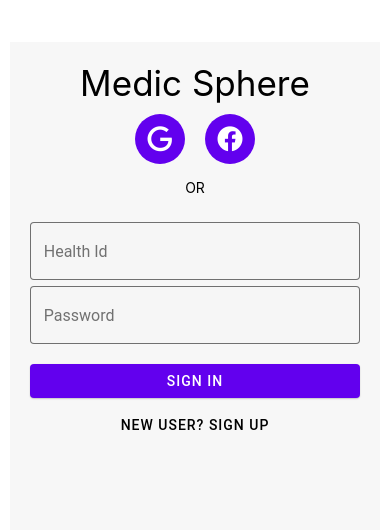
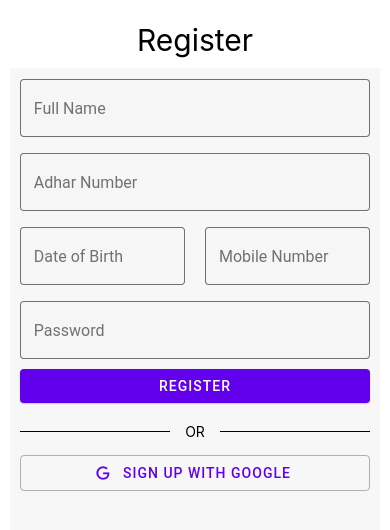
Before and after one commit to rai-roshan/Medic-Sphere-Mobile, a React Native app: screen /userSignupScreen in a window 390 px wide. Both pictures are taken after a click on the button "NEW USER? SIGN UP". Shown: the top 530 px of the page. Built offline with nearby package versions, Linux system fonts and the light colour scheme.

Commit message:
Signup Screen

```diff
--- a/App.js
+++ b/App.js
@@ -6,6 +6,7 @@ import { StatusBar } from 'react-native';
 
 import WelcomeScreen from './Screen/Welcome';
 import LoginScreen from './Screen/Login';
+import Signup from './Screen/SignUp';
 
 export default function App() {
 
@@ -32,6 +33,14 @@ export default function App() {
             headerShown: false
           }}
         />
+        <Stack.Screen
+          name="userSignupScreen"
+          component={Signup}
+          options={{
+            headerShown: false,
+            // title : 'Register'
+          }}
+        />
       </Stack.Navigator>
     </NavigationContainer>
   );
--- /dev/null
+++ b/Screen/SignUp.js
@@ -0,0 +1,95 @@
+import React , {useState} from 'react';
+import { View , StyleSheet, Text } from 'react-native';
+
+import { Surface , TextInput , Button } from 'react-native-paper';
+
+export default function Signup({ navigation }) {
+    const [fullName , setFullName] = useState('');
+    const [ANumber , setANumber] = useState('');
+    const [dob , setDob] = useState('');
+    const [MobileNumber , setMobileNumber] = useState('');
+    const [password , setPassword] = useState('');
+
+    const [loader , setLoader] = useState(false);
+
+    const handleRegister = () => {
+        setLoader(true);
+        navigation.goBack();
+    }
+
+    return(
+        <Surface style = {styles.container}>
+            <Text style={{textAlign: 'center' , fontSize: 30 , marginTop: 5 , marginBottom: 10}}> Register </Text>
+            <View style = {styles.innerContainer}>
+                <TextInput
+                    label="Full Name"
+                    mode="outlined"
+                    style = {{ margin: 5 , marginLeft: 10 , marginRight : 10}}
+                    onChangeText = {text => setFullName(text)}
+                />
+                <TextInput
+                    label="Adhar Number"
+                    mode="outlined"
+                    style = {{ margin: 5, marginLeft: 10 , marginRight : 10}}
+                    keyboardType="number-pad"
+                    onChangeText={text => setANumber(text)}
+                />
+                <View style = {{flexDirection: 'row'}}>
+                    <TextInput
+                        mode="outlined"
+                        label="Date of Birth"
+                        keyboardType="default"
+                        style={{flex:1 , margin: 5, marginLeft: 10 , marginRight : 10}}
+                        onChangeText={text => setDob(text)}
+                    />
+                    <TextInput
+                        mode="outlined"
+                        label="Mobile Number"
+                        keyboardType="number-pad"
+                        style={{flex:1 , margin: 5, marginLeft: 10 , marginRight : 10}}
+                        onChangeText = {text => setMobileNumber(text)}
+                    />
+                </View>
+                <TextInput
+                    label="Password"
+                    mode="outlined"
+                    style = {{margin:5, marginLeft: 10 , marginRight : 10}}
+                    keyboardType="default"
+                    secureTextEntry={true}
+                    onChangeText={text => setPassword(text)}
+                />
+                <Button
+                    mode="contained"
+                    style={{margin:5, marginLeft: 10 , marginRight : 10}}
+                    onPress={() => handleRegister()}
+                    loading = {loader}
+                > Register </Button>
+                <View style = {{flexDirection: 'row' , alignItems: 'center' , margin: 10 , marginTop:15}}>
+                    <View style={{flex: 1, height: 1, backgroundColor: 'black'}} />
+                    <View>
+                        <Text style={{width: 50, textAlign: 'center'}}> OR </Text>
+                    </View>
+                    <View style={{flex: 1, height: 1, backgroundColor: 'black'}} />
+                </View>
+                <Button mode="outlined" icon="google" style={{margin:5, marginLeft: 10 , marginRight : 10}}> Sign Up With Google </Button>
+            </View>
+        </Surface>
+    )
+}
+
+const styles = StyleSheet.create({
+    container: {
+        flex: 1,
+        justifyContent: 'center',
+        flexDirection: 'column',
+        backgroundColor: 'white'
+    },
+    innerContainer: {
+        alignSelf: 'center',
+        backgroundColor: '#f7f7f7',
+        width: '95%',
+        height: '90%',
+        // elevation: 1,
+        flexDirection: 'column'
+    }
+})
```
